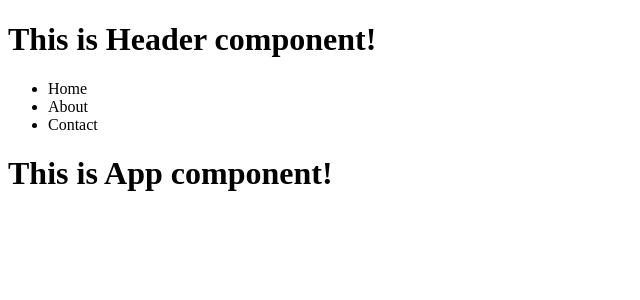
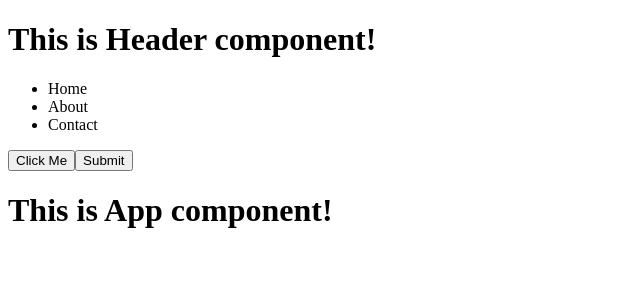
Before and after one commit to peterkyalo/react19-app, a React (Vite) app: page / in a window 1280 px wide. Shown: the top 300 px of the page, without its empty margins (0-640 px from the left). Built offline with nearby package versions, Linux system fonts and the light colour scheme.

Commit message:
Add Button component and update Header to include buttons

```diff
--- a/src/components/layout/Header.jsx
+++ b/src/components/layout/Header.jsx
@@ -1,10 +1,13 @@
 import { Naviagation } from "./Naviagation";
+import { Button } from "./ui/Button";
 
 function Header() {
   return (
     <>
       <h1>This is Header component!</h1>
       <Naviagation />
+      <Button />
+      <Button label="Submit" />
     </>
   );
 }
--- /dev/null
+++ b/src/components/layout/ui/Button.jsx
@@ -0,0 +1,3 @@
+export const Button = ({ label }) => {
+  return <button> { label || "Click Me" } </button>;
+};
```
